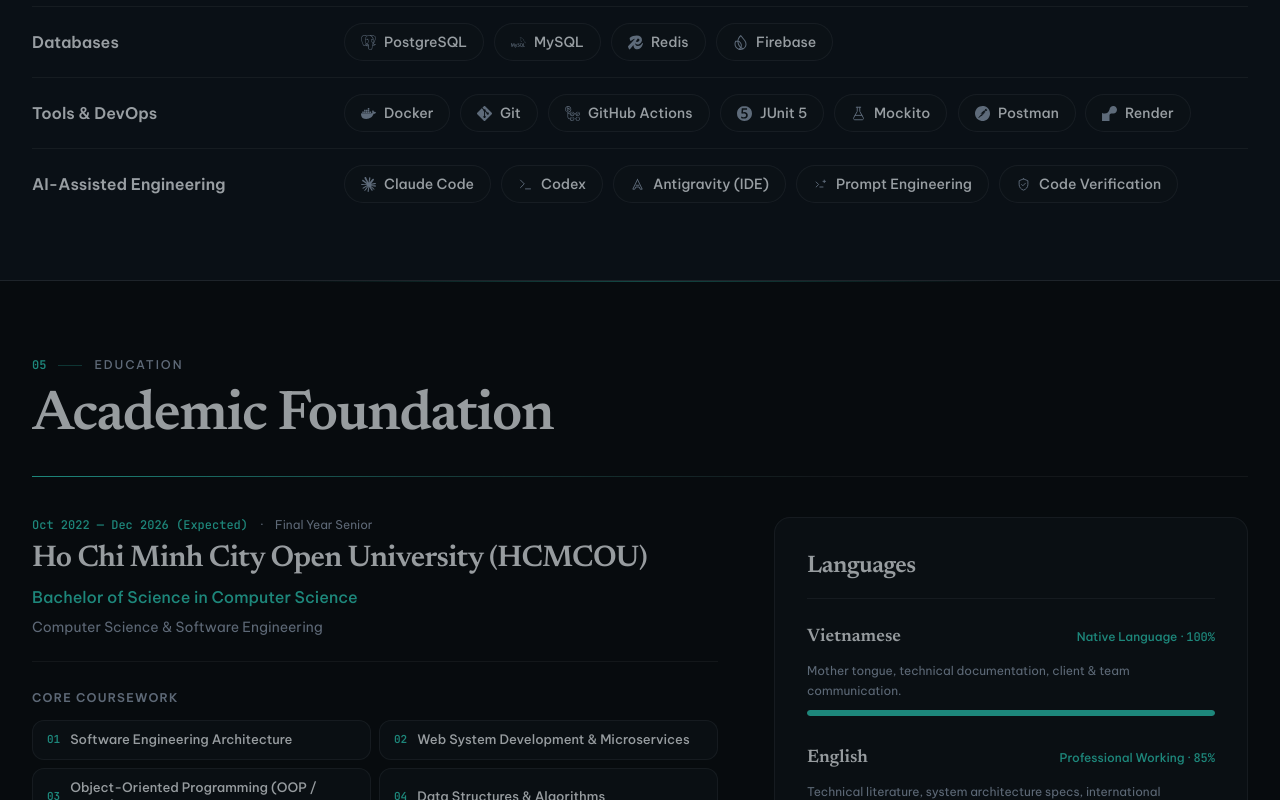
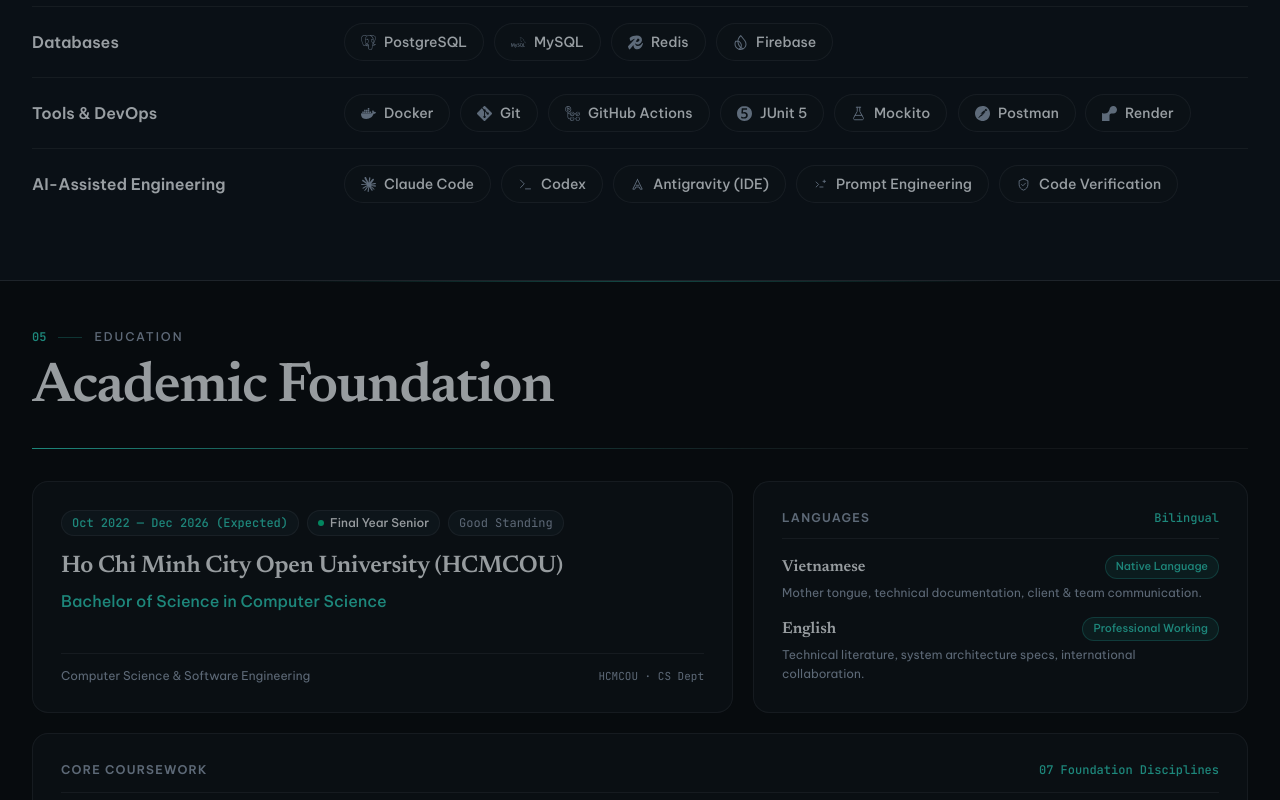
Before and after one commit to soodthin/dev-portfolio, a Next.js app: page / in a window 1280 px wide. Shown: the part 5074-5874 px from the top of the page. Built offline with nearby package versions, Linux system fonts and the light colour scheme.

Commit message:
feat(education): redesign Academic Foundation with clean bento layout, chip cloud, and remove tacky progress bars

```diff
--- a/components/sections/EducationSection.tsx
+++ b/components/sections/EducationSection.tsx
@@ -1,15 +1,12 @@
 'use client';
 
 import React from 'react';
-import { motion } from 'motion/react';
 import { usePortfolio } from '@/components/providers/PortfolioProvider';
 import { SectionHeading } from '@/components/ui/SectionHeading';
 import { ScrollDepthWrapper } from '@/components/motion/ScrollDepthWrapper';
 
-const EASE_OUT_EXPO: [number, number, number, number] = [0.22, 1, 0.36, 1];
-
 export function EducationSection() {
-  const { data, t } = usePortfolio();
+  const { data, t, lang } = usePortfolio();
   const { education: edu, languages } = data;
 
   return (
@@ -22,49 +19,103 @@ export function EducationSection() {
           index="05"
           eyebrow={t.education.eyebrow}
           title={t.education.title}
-          className="mb-8 lg:mb-10"
+          className="mb-6 sm:mb-7 lg:mb-8"
         />
 
-        {/* 2-Column Editorial Spread */}
-        <div className="grid grid-cols-1 lg:grid-cols-12 gap-10 lg:gap-14 items-start">
-          {/* Left Column (7 cols): Degree + Compact 2-Col Coursework Grid */}
-          <div className="lg:col-span-7 space-y-7">
-            <div className="space-y-2 pb-6 border-b border-[var(--hairline)]">
-              <div className="flex flex-wrap items-center gap-3 text-xs text-[var(--text-muted)]">
-                <span className="font-mono tabular-nums text-[var(--accent)] font-medium">
+        {/* Structured Bento Grid: Degree & Languages on Top, Core Coursework Below */}
+        <div className="space-y-4 sm:space-y-5">
+          {/* Row 1: Academic Credential (7 cols) + Language Proficiencies (5 cols) */}
+          <div className="grid grid-cols-1 lg:grid-cols-12 gap-4 sm:gap-5">
+            {/* Degree & Institution Card */}
+            <div className="lg:col-span-7 rounded-2xl border border-[var(--hairline)] bg-[var(--surface-1)] p-6 sm:p-7 flex flex-col justify-between hover:border-[var(--hairline-strong)] transition-colors">
+              <div>
+                <div className="flex flex-wrap items-center gap-2 text-xs mb-3.5">
+                  <span className="font-mono text-xs tabular-nums text-[var(--accent)] font-medium px-2.5 py-1 rounded-full border border-[var(--hairline)] bg-[var(--surface-2)]">
                     {edu.period}
                   </span>
                   {edu.status && (
-                  <>
-                    <span>·</span>
-                    <span>{edu.status}</span>
-                  </>
+                    <span className="inline-flex items-center gap-1.5 px-2.5 py-1 rounded-full border border-[var(--hairline)] bg-[var(--surface-2)] text-xs text-[var(--text)] font-medium">
+                      <span className="w-1.5 h-1.5 rounded-full bg-emerald-400" />
+                      {edu.status}
+                    </span>
+                  )}
+                  {edu.gpa && (
+                    <span className="px-2.5 py-1 rounded-full border border-[var(--hairline)] bg-[var(--surface-2)] text-xs text-[var(--text-muted)] font-mono">
+                      {edu.gpa}
+                    </span>
                   )}
                 </div>
 
-              <h3 className="font-serif font-semibold text-2xl sm:text-3xl tracking-[-0.02em] text-[var(--text)]">
+                <h3 className="font-serif font-semibold text-xl sm:text-2xl text-[var(--text)] tracking-[-0.01em] leading-snug">
                   {edu.school}
                 </h3>
-
-              <p className="text-base font-medium text-[var(--accent)]">{edu.degree}</p>
-              <p className="text-sm text-[var(--text-muted)]">{edu.major}</p>
+                <p className="text-sm sm:text-base font-medium text-[var(--accent)] mt-1.5">
+                  {edu.degree}
+                </p>
               </div>
 
+              <div className="mt-5 pt-3.5 border-t border-[var(--hairline)] flex items-center justify-between text-xs text-[var(--text-muted)]">
+                <span>{edu.major}</span>
+                <span className="font-mono text-[11px] text-[var(--text-muted)]">
+                  {lang === 'vi' ? 'HCMCOU · Khoa CNTT' : 'HCMCOU · CS Dept'}
+                </span>
+              </div>
+            </div>
+
+            {/* Languages Card (Clean badges, zero tacky progress bars) */}
+            <div className="lg:col-span-5 rounded-2xl border border-[var(--hairline)] bg-[var(--surface-1)] p-6 sm:p-7 flex flex-col justify-between hover:border-[var(--hairline-strong)] transition-colors">
               <div>
-              <h4 className="text-xs font-semibold uppercase tracking-widest text-[var(--text-muted)] mb-3.5">
+                <div className="flex items-center justify-between pb-3 border-b border-[var(--hairline)] mb-4">
+                  <h4 className="text-xs font-semibold uppercase tracking-widest text-[var(--text-muted)]">
+                    {t.education.languagesTitle}
+                  </h4>
+                  <span className="font-mono text-xs text-[var(--accent)] font-medium">
+                    {lang === 'vi' ? 'Song ngữ' : 'Bilingual'}
+                  </span>
+                </div>
+
+                <div className="space-y-3.5">
+                  {languages.map((langItem) => (
+                    <div key={langItem.language} className="space-y-1">
+                      <div className="flex items-center justify-between gap-2">
+                        <span className="font-serif font-semibold text-base text-[var(--text)]">
+                          {langItem.language}
+                        </span>
+                        <span className="text-[11px] font-medium px-2.5 py-0.5 rounded-full border border-[var(--accent)]/30 bg-[var(--accent)]/10 text-[var(--accent)]">
+                          {langItem.proficiency}
+                        </span>
+                      </div>
+                      <p className="text-xs text-[var(--text-muted)] leading-relaxed">
+                        {langItem.description}
+                      </p>
+                    </div>
+                  ))}
+                </div>
+              </div>
+            </div>
+          </div>
+
+          {/* Row 2: Core Coursework (Full-width clean chip cloud, zero orphaned grid cells) */}
+          <div className="rounded-2xl border border-[var(--hairline)] bg-[var(--surface-1)] p-6 sm:p-7 hover:border-[var(--hairline-strong)] transition-colors">
+            <div className="flex items-center justify-between pb-3.5 border-b border-[var(--hairline)] mb-4">
+              <h4 className="text-xs font-semibold uppercase tracking-widest text-[var(--text-muted)]">
                 {t.education.courseworkTitle}
               </h4>
+              <span className="font-mono text-xs text-[var(--accent)] font-medium">
+                {lang === 'vi' ? '07 Môn học Nền tảng' : '07 Foundation Disciplines'}
+              </span>
+            </div>
 
-              <div className="grid grid-cols-1 sm:grid-cols-2 gap-2">
+            <div className="flex flex-wrap gap-2.5">
               {edu.coursework.map((course, idx) => (
                 <div
                   key={course}
-                    className="flex items-center gap-2.5 px-3.5 py-2.5 rounded-xl border border-[var(--hairline)] bg-[var(--surface-1)] hover:border-[var(--hairline-strong)] hover:bg-[var(--surface-2)] transition-colors"
+                  className="inline-flex items-center gap-2.5 px-3.5 py-2.5 rounded-xl border border-[var(--hairline)] bg-[var(--surface-2)]/60 hover:bg-[var(--surface-2)] hover:border-[var(--hairline-strong)] transition-colors group cursor-default"
                 >
-                    <span className="font-mono text-[11px] tabular-nums font-semibold text-[var(--accent)] shrink-0">
+                  <span className="font-mono text-[11px] tabular-nums font-semibold text-[var(--accent)] shrink-0 px-1.5 py-0.5 rounded bg-[var(--surface-1)] border border-[var(--hairline)]">
                     {String(idx + 1).padStart(2, '0')}
                   </span>
-                    <span className="text-xs sm:text-[13px] font-medium text-[var(--text)] leading-snug">
+                  <span className="text-xs sm:text-sm font-medium text-[var(--text)] leading-snug">
                     {course}
                   </span>
                 </div>
@@ -72,51 +123,6 @@ export function EducationSection() {
             </div>
           </div>
         </div>
-
-          {/* Right Column (5 cols): Languages with GPU scaleX Progress Bars */}
-          <div className="lg:col-span-5">
-            <div className="rounded-2xl border border-[var(--hairline)] bg-[var(--surface-1)] p-6 sm:p-8">
-              <h3 className="font-serif font-semibold text-2xl tracking-[-0.02em] text-[var(--text)] pb-4 border-b border-[var(--hairline)] mb-6">
-                {t.education.languagesTitle}
-              </h3>
-
-              <div className="space-y-7">
-                {languages.map((langItem, idx) => (
-                  <div key={langItem.language} className="space-y-2.5">
-                    <div className="flex items-baseline justify-between gap-2">
-                      <span className="font-serif font-semibold text-lg text-[var(--text)]">
-                        {langItem.language}
-                      </span>
-                      <span className="text-xs font-medium text-[var(--accent)]">
-                        {langItem.proficiency} ·{' '}
-                        <span className="font-mono tabular-nums">{langItem.levelPercent}%</span>
-                      </span>
-                    </div>
-
-                    <p className="text-xs text-[var(--text-muted)] leading-relaxed">
-                      {langItem.description}
-                    </p>
-
-                    {/* GPU-composited scaleX bar */}
-                    <div className="relative w-full h-1.5 rounded-full bg-[var(--hairline)] overflow-hidden">
-                      <motion.div
-                        initial={{ scaleX: 0 }}
-                        whileInView={{ scaleX: langItem.levelPercent / 100 }}
-                        viewport={{ once: true, margin: '-20px' }}
-                        transition={{
-                          duration: 0.9,
-                          delay: 0.1 + idx * 0.12,
-                          ease: EASE_OUT_EXPO,
-                        }}
-                        className="h-full w-full origin-left bg-[var(--accent)] rounded-full will-change-transform"
-                      />
-                    </div>
-                  </div>
-                ))}
-              </div>
-            </div>
-          </div>
-        </div>
       </ScrollDepthWrapper>
     </section>
   );
```
Lines whose indentation alone changed are shown as unchanged.
